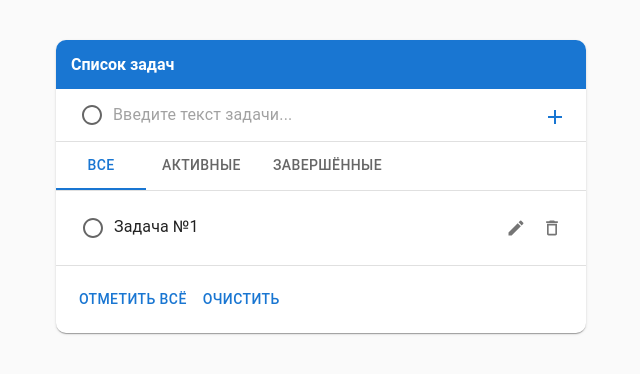
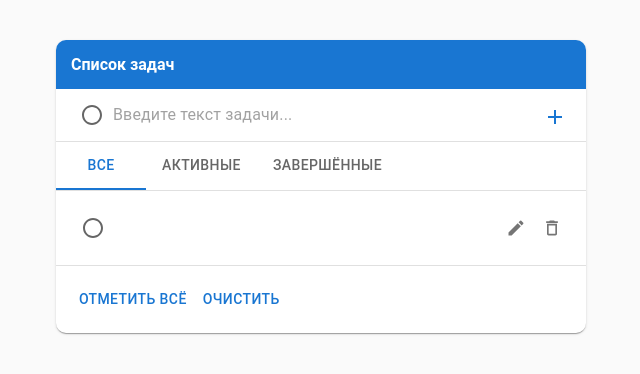
Before and after one commit to Shiroyam/reducer, a React (Create React App) app: page / in a window 1280 px wide. Shown: the top 374 px of the page, without its empty margins (319-959 px from the left). Built offline with nearby package versions, Linux system fonts and the light colour scheme.

Commit message:
сделал туторил-1

```diff
--- a/src/App.js
+++ /dev/null
@@ -1,33 +0,0 @@
-import { Paper, Divider, Button, List, Tabs, Tab } from '@mui/material';
-import { AddField } from './components/AddField';
-import { Item } from './components/Item';
-
-function App() {
-  return (
-    <div className="App">
-      <Paper className="wrapper">
-        <Paper className="header" elevation={0}>
-          <h4>Список задач</h4>
-        </Paper>
-        <AddField />
-        <Divider />
-        <Tabs value={0}>
-          <Tab label="Все" />
-          <Tab label="Активные" />
-          <Tab label="Завершённые" />
-        </Tabs>
-        <Divider />
-        <List>
-          <Item text="Задача №1" />
-        </List>
-        <Divider />
-        <div className="check-buttons">
-          <Button>Отметить всё</Button>
-          <Button>Очистить</Button>
-        </div>
-      </Paper>
-    </div>
-  );
-}
-
-export default App;
--- a/src/components/AddField.jsx
+++ /dev/null
@@ -1,20 +0,0 @@
-import { TextField, Button, Checkbox } from '@mui/material';
-import AddIcon from '@mui/icons-material/Add';
-import RadioButtonUncheckedIcon from '@mui/icons-material/RadioButtonUnchecked';
-import CheckCircleIcon from '@mui/icons-material/CheckCircle';
-
-export const AddField = () => {
-  return (
-    <div className="field">
-      <Checkbox
-        className="checkbox"
-        icon={<RadioButtonUncheckedIcon />}
-        checkedIcon={<CheckCircleIcon />}
-      />
-      <TextField placeholder="Введите текст задачи..." variant="standard" fullWidth />
-      <Button>
-        <AddIcon />
-      </Button>
-    </div>
-  );
-};
--- a/src/components/Item.jsx
+++ /dev/null
@@ -1,26 +0,0 @@
-import React from 'react';
-import { IconButton, Checkbox, ListItem, Typography } from '@mui/material';
-
-import EditIcon from '@mui/icons-material/Edit';
-import DeleteOutlineIcon from '@mui/icons-material/DeleteOutline';
-import RadioButtonUncheckedIcon from '@mui/icons-material/RadioButtonUnchecked';
-import CheckCircleIcon from '@mui/icons-material/CheckCircle';
-
-export const Item = ({ text }) => {
-  return (
-    <ListItem>
-      <div className="d-flex item">
-        <Checkbox icon={<RadioButtonUncheckedIcon />} checkedIcon={<CheckCircleIcon />} />
-        <Typography className="item-text">{text}</Typography>
-        <div className="item-buttons d-flex">
-          <IconButton>
-            <EditIcon style={{ fontSize: 20 }} />
-          </IconButton>
-          <IconButton>
-            <DeleteOutlineIcon style={{ fontSize: 20 }} />
-          </IconButton>
-        </div>
-      </div>
-    </ListItem>
-  );
-};
--- a/src/index.js
+++ b/src/index.js
@@ -1,6 +1,6 @@
 import React from 'react';
 import ReactDOM from 'react-dom';
-import App from './App';
+import App from './tutorial-1/App.js';
 
 import './index.scss';
 
--- /dev/null
+++ b/src/tutorial-1/App.js
@@ -0,0 +1,85 @@
+import React from "react";
+import { Paper, Divider, Button, List, Tabs, Tab } from "@mui/material";
+import { AddField } from "./components/AddField";
+import { Item } from "./components/Item";
+
+function reducer(state, action) {
+
+  if (action.type === "ADD_TASK") {
+    return [
+      ...state,
+      {
+        id: action.id,
+        text: action.text,
+        completed: action.checkbox,
+      },
+    ];
+  }
+  return state;
+}
+
+function App() {
+  const [id, setId] = React.useState(0)
+  const [text, setText] = React.useState("");
+
+  const onChangeInput = (e) => {
+    setText(e.target.value);
+  };
+
+  const [checkbox, setCheckbox] = React.useState(false);
+
+  const onChangeCheckbox = () => {
+    if (checkbox === false) {
+      return setCheckbox(true);
+    } else if (checkbox === true) {
+      return setCheckbox(false);
+    }
+  };
+
+  const [state, dispatch] = React.useReducer(reducer, [{}]);
+
+  const AddTask = () => {
+    setId(id + 1)
+    dispatch({
+      type: "ADD_TASK",
+      text,
+      checkbox,
+      id
+    });
+  };
+
+  return (
+    <div className="App">
+      <Paper className="wrapper">
+        <Paper className="header" elevation={0}>
+          <h4>Список задач</h4>
+        </Paper>
+        <AddField
+          onClickAdd={AddTask}
+          text={text}
+          onChangeInput={onChangeInput}
+          onChangeCheckbox={onChangeCheckbox}
+        />
+        <Divider />
+        <Tabs value={0}>
+          <Tab label="Все" />
+          <Tab label="Активные" />
+          <Tab label="Завершённые" />
+        </Tabs>
+        <Divider />
+        <List>
+          {state.map((obj) => (
+            <Item key={obj.id} text={obj.text} completed={obj.completed} />
+          ))}
+        </List>
+        <Divider />
+        <div className="check-buttons">
+          <Button>Отметить всё</Button>
+          <Button>Очистить</Button>
+        </div>
+      </Paper>
+    </div>
+  );
+}
+
+export default App;
--- /dev/null
+++ b/src/tutorial-1/components/AddField.jsx
@@ -0,0 +1,33 @@
+import React from "react";
+import { TextField, Button, Checkbox } from "@mui/material";
+import AddIcon from "@mui/icons-material/Add";
+import RadioButtonUncheckedIcon from "@mui/icons-material/RadioButtonUnchecked";
+import CheckCircleIcon from "@mui/icons-material/CheckCircle";
+
+export const AddField = ({
+  onClickAdd,
+  text,
+  onChangeInput,
+  onChangeCheckbox,
+}) => {
+  return (
+    <div className="field">
+      <Checkbox
+        className="checkbox"
+        icon={<RadioButtonUncheckedIcon />}
+        checkedIcon={<CheckCircleIcon />}
+        onChange={onChangeCheckbox}
+      />
+      <TextField
+        placeholder="Введите текст задачи..."
+        variant="standard"
+        fullWidth
+        value={text}
+        onChange={onChangeInput}
+      />
+      <Button onClick={onClickAdd}>
+        <AddIcon />
+      </Button>
+    </div>
+  );
+};
--- /dev/null
+++ b/src/tutorial-1/components/Item.jsx
@@ -0,0 +1,29 @@
+import React from "react";
+import { IconButton, Checkbox, ListItem, Typography } from "@mui/material";
+
+import EditIcon from "@mui/icons-material/Edit";
+import DeleteOutlineIcon from "@mui/icons-material/DeleteOutline";
+import RadioButtonUncheckedIcon from "@mui/icons-material/RadioButtonUnchecked";
+import CheckCircleIcon from "@mui/icons-material/CheckCircle";
+
+export const Item = ({ text }) => {
+  return (
+    <ListItem>
+      <div className="d-flex item">
+        <Checkbox
+          icon={<RadioButtonUncheckedIcon />}
+          checkedIcon={<CheckCircleIcon />}
+        />
+        <Typography className="item-text">{text}</Typography>
+        <div className="item-buttons d-flex">
+          <IconButton>
+            <EditIcon style={{ fontSize: 20 }} />
+          </IconButton>
+          <IconButton>
+            <DeleteOutlineIcon style={{ fontSize: 20 }} />
+          </IconButton>
+        </div>
+      </div>
+    </ListItem>
+  );
+};
```
